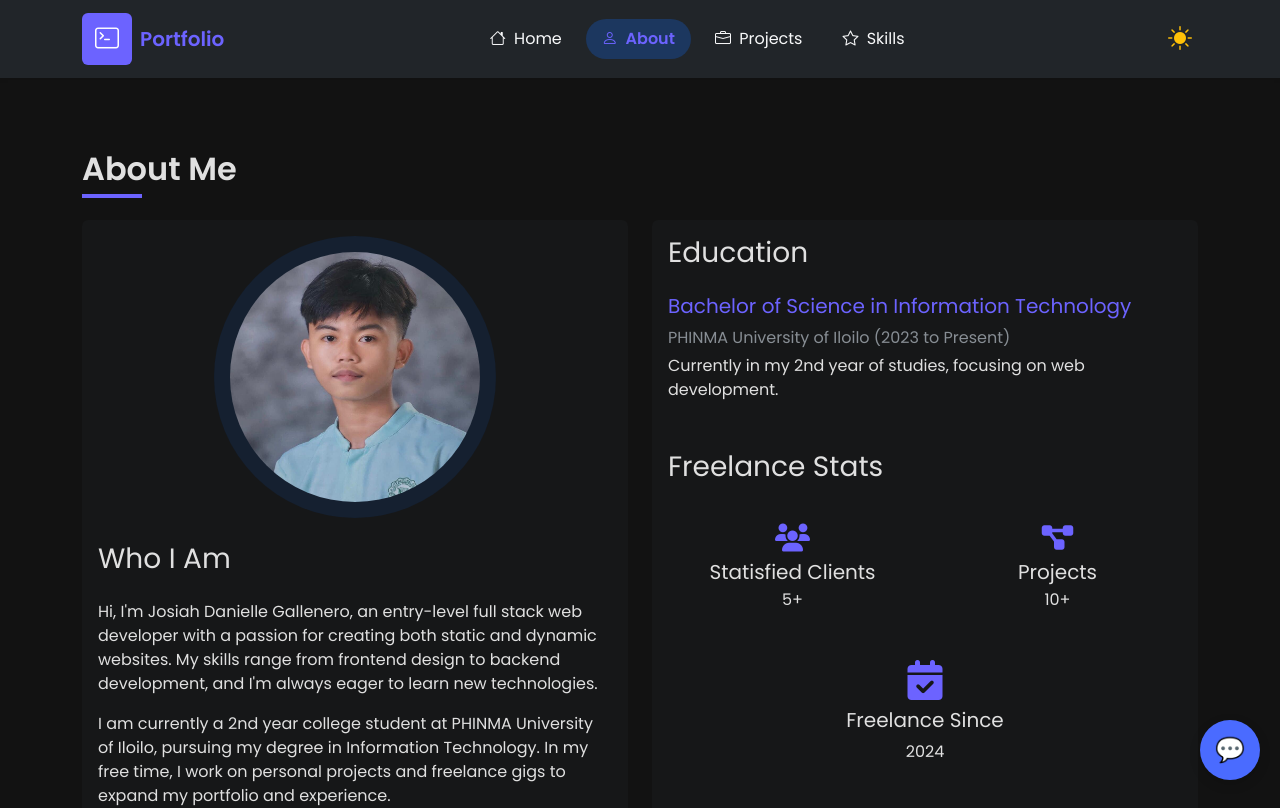
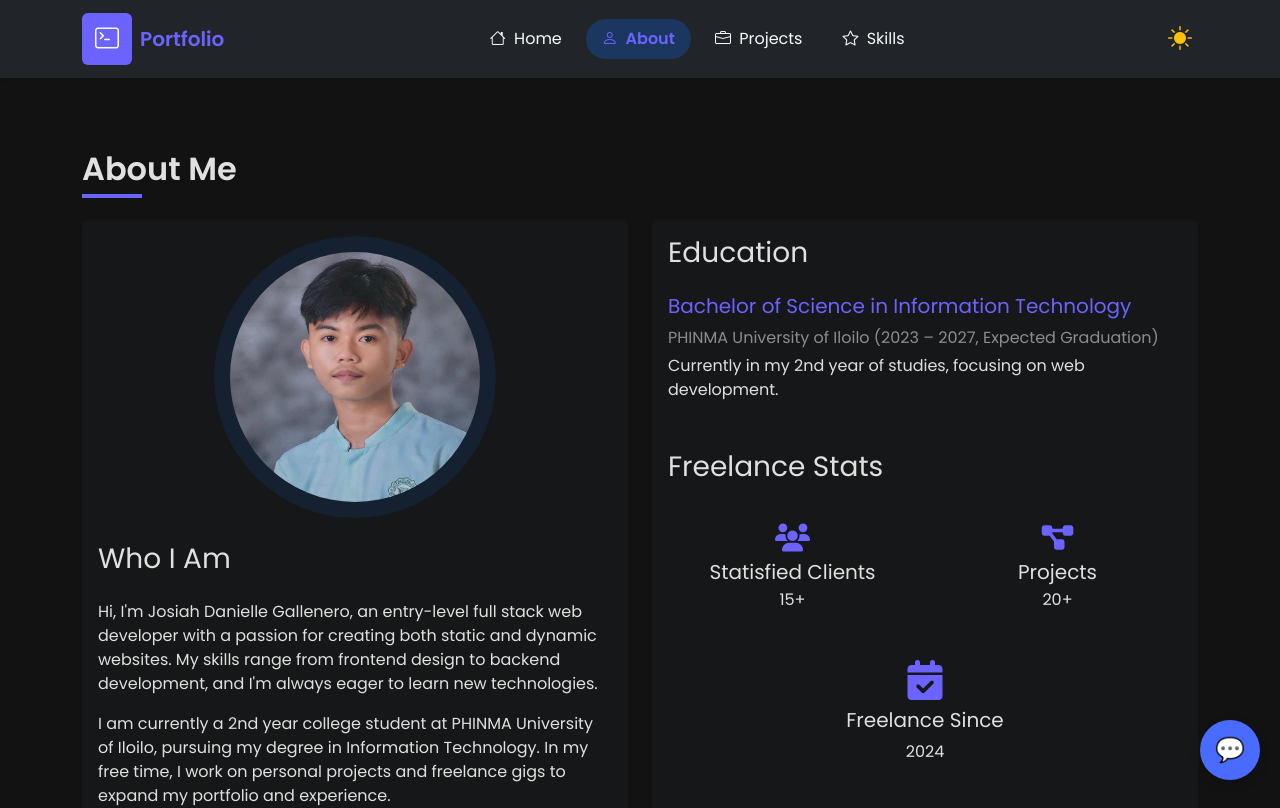
Before and after one commit to anyasauce/reactviteportfolio, a React (Vite) app: page /about in a window 1280 px wide. Shown: the top 808 px of the page. Built offline with nearby package versions, Linux system fonts and the light colour scheme; the HTML template or start-up script is replaced by a standard one.

Commit message:
update about

```diff
--- a/src/components/sections/About.jsx
+++ b/src/components/sections/About.jsx
@@ -39,7 +39,7 @@ function About() {
                             <h3 className="card-title mb-4">Education</h3>
                             <div className="mb-4">
                                 <h5 className="text-primary">Bachelor of Science in Information Technology</h5>
-                                <p className="text-muted mb-1">PHINMA University of Iloilo (2023 to Present)</p>
+                                <p className="text-muted mb-1">PHINMA University of Iloilo (2023 – 2027, Expected Graduation)</p>
                                 <p>Currently in my 2nd year of studies, focusing on web development.</p>
                             </div>
 
@@ -49,7 +49,7 @@ function About() {
                                     <div className="p-3 bg-opacity-50 rounded text-center">
                                         <i className="fa-solid fa-users fs-3 text-primary mb-2"></i>
                                         <h5 className="mb-1">Statisfied Clients</h5>
-                                        <p className="mb-0">5+</p>
+                                        <p className="mb-0">15+</p>
                                     </div>
                                 </div>
 
@@ -57,7 +57,7 @@ function About() {
                                     <div className="p-3 bg-opacity-50 rounded text-center">
                                         <i className="fa-solid fa-diagram-project fs-3 text-primary mb-2"></i>
                                         <h5 className="mb-1">Projects</h5>
-                                        <p className="mb-0">10+</p>
+                                        <p className="mb-0">20+</p>
                                     </div>
                                 </div>
 
```
